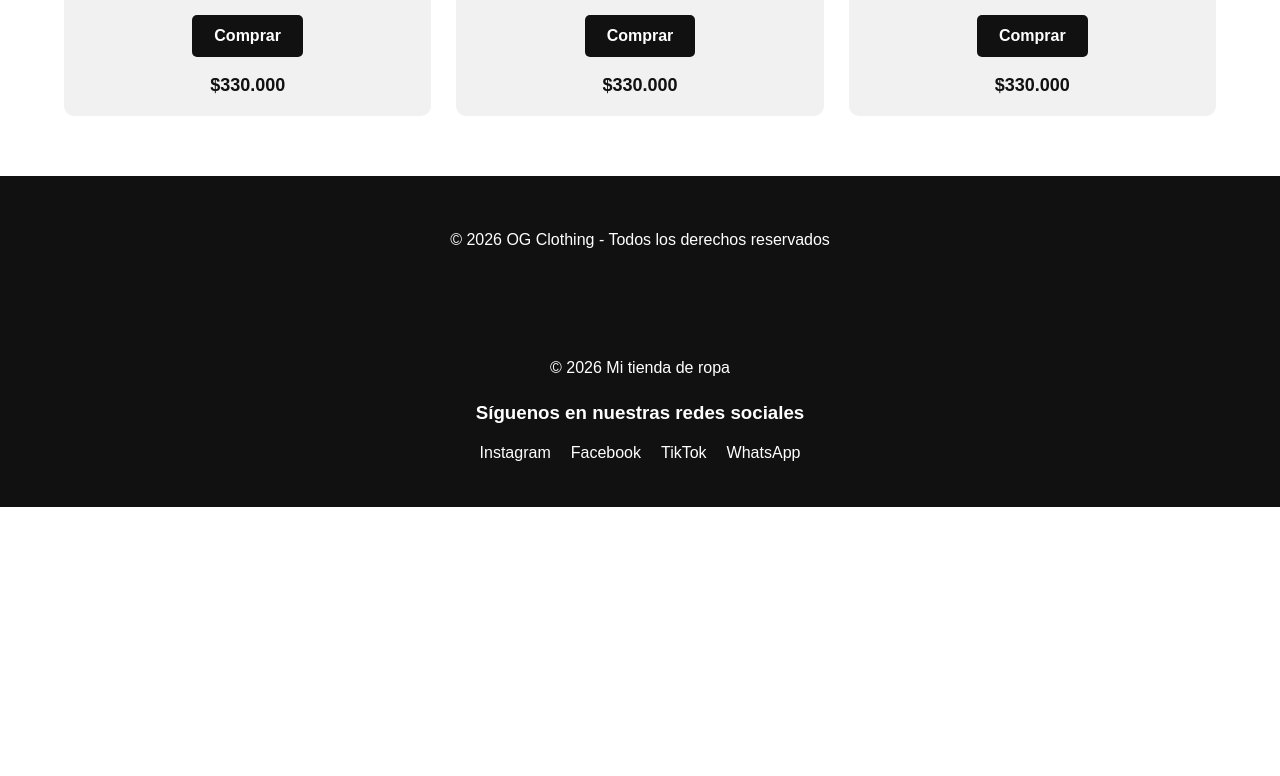
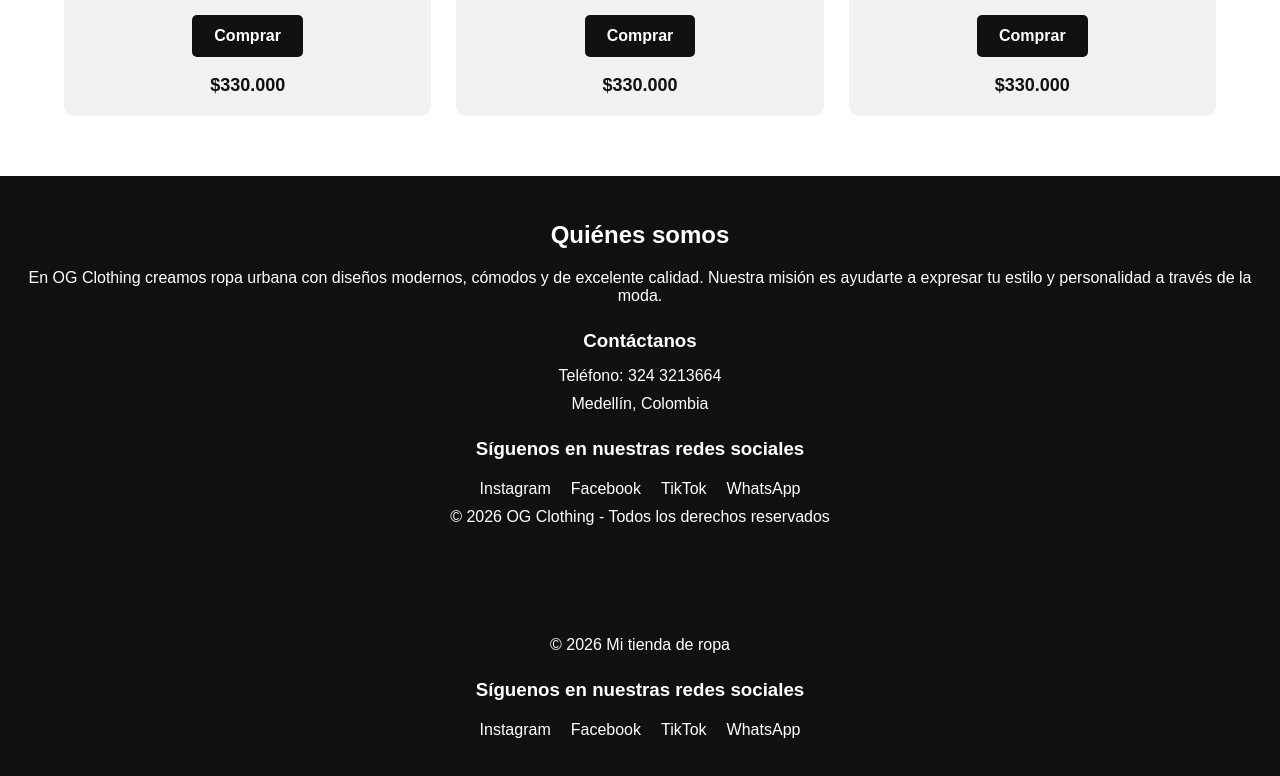
Before and after one commit to rjeanalvarez21-commits/og-clothing, a plain HTML site: page index.html in a window 1280 px wide. Shown: the part 3189-3965 px from the top of the page. Before the commit the page ends 3696 px from the top, so only its background shows below. Drawn offline with Linux system fonts and the light colour scheme.

Commit message:
Actualizo datos de contacto

```diff
--- a/index.html
+++ b/index.html
@@ -182,7 +182,32 @@
 </main>
 
 <footer id="contacto">
-    <p>© 2026 OG Clothing - Todos los derechos reservados</p>
+    <h2>Quiénes somos</h2>
+
+    <p>
+        En OG Clothing creamos ropa urbana con diseños modernos,
+        cómodos y de excelente calidad. Nuestra misión es ayudarte
+        a expresar tu estilo y personalidad a través de la moda.
+    </p>
+
+    <h3>Contáctanos</h3>
+
+    <p>Teléfono: 324 3213664</p>
+    <p>Medellín, Colombia</p>
+
+
+    <h3>Síguenos en nuestras redes sociales</h3>
+
+    <div class="redes-sociales">
+        <a href="#">Instagram</a>
+        <a href="#">Facebook</a>
+        <a href="#">TikTok</a>
+        <a href="#">WhatsApp</a>
+    </div>
+
+    <p class="copyright">
+        © 2026 OG Clothing - Todos los derechos reservados
+    </p>
 </footer>
 
 <!-- PIE DE PÁGINA -->
```
